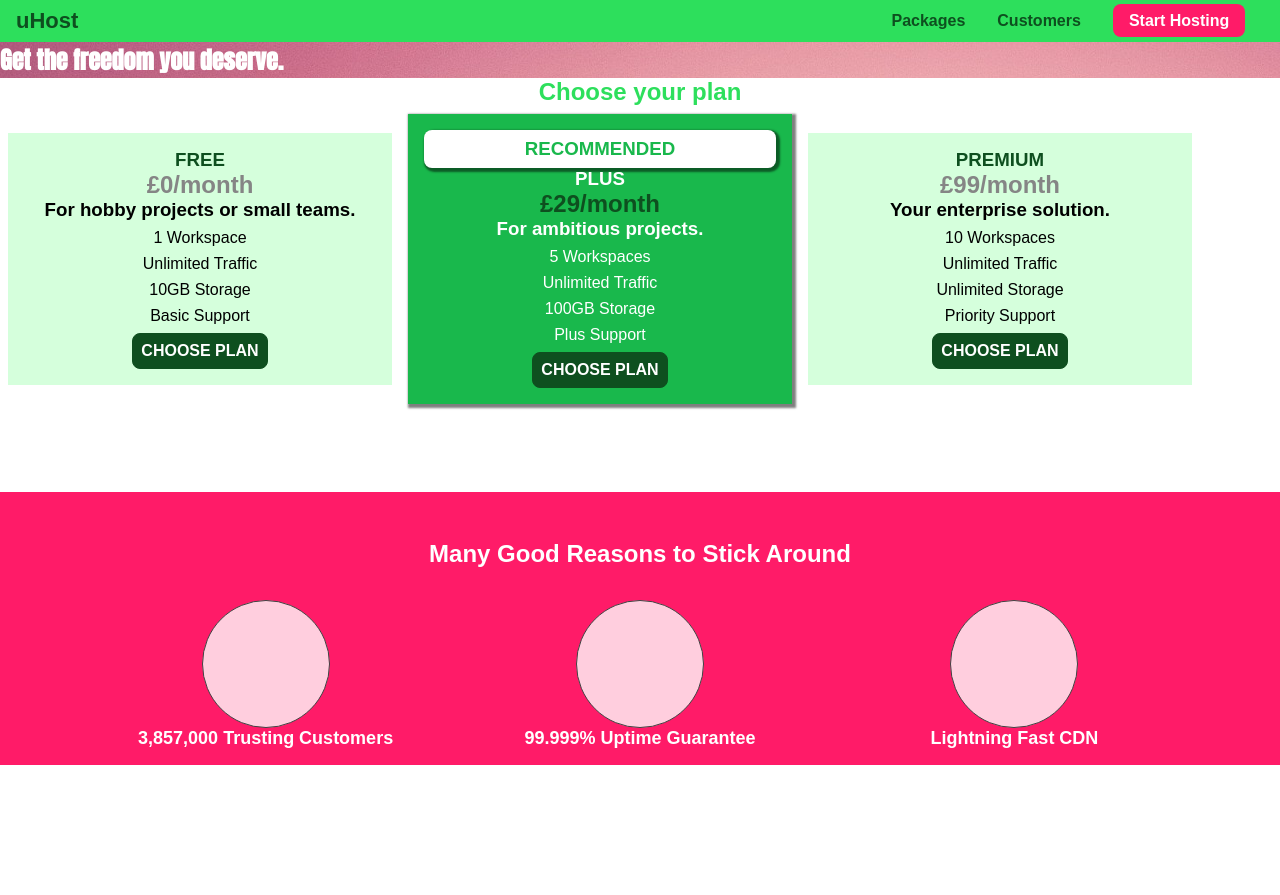
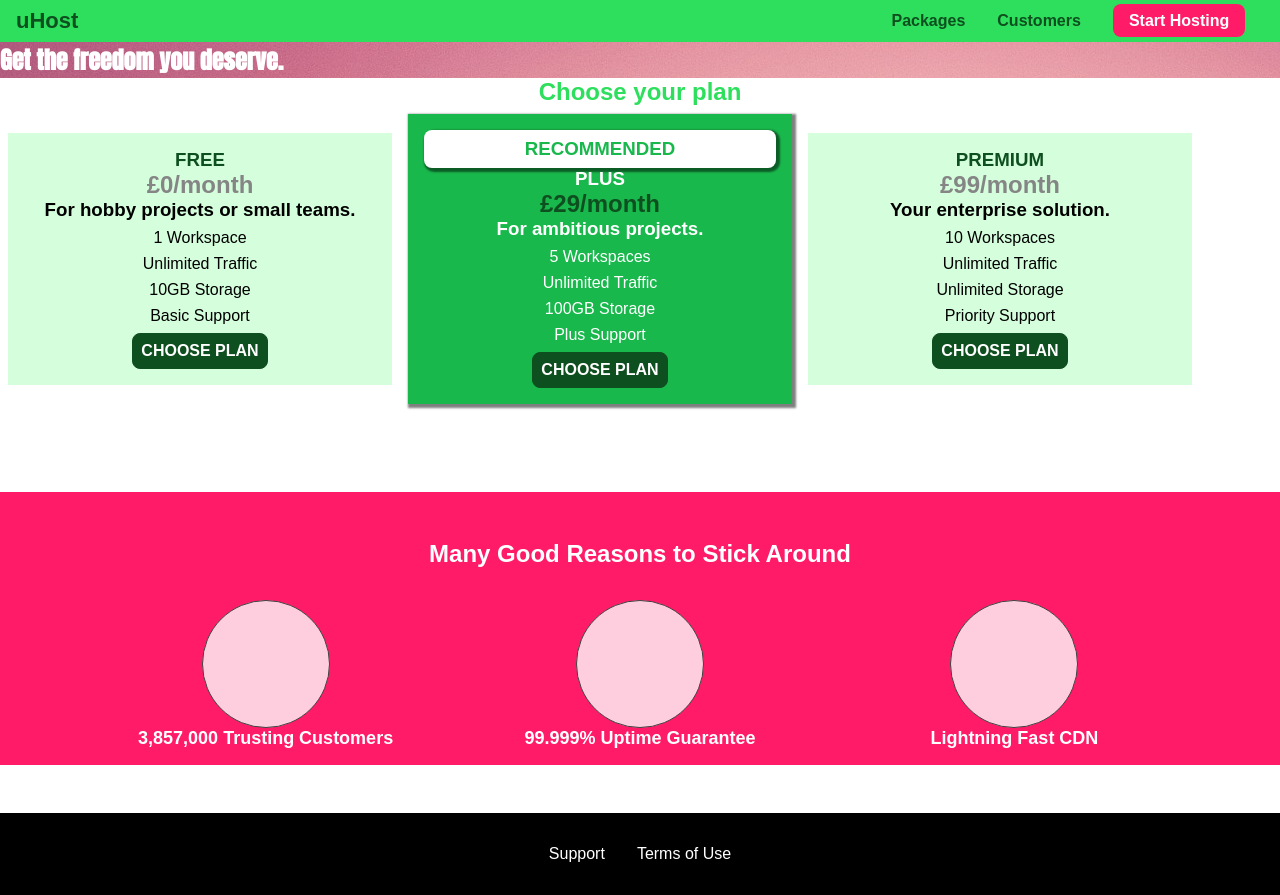
Before and after one commit to ArifEbrahim/web-hosting, a React (Vite) app: page / in a window 1280 px wide. Before the commit the page ends 800 px from the top, so only its background shows below. Built offline with nearby package versions, Linux system fonts and the light colour scheme.

Commit message:
basic footer complete

```diff
--- a/src/pages/home.module.css
+++ b/src/pages/home.module.css
@@ -89,25 +89,23 @@
   padding: 16px;
 }
 
-
-
 .key_features > .section_title {
   color: white;
   margin: 32px;
 }
 
-.key_features__list{
-list-style: none;
-text-align: center;
+.key_features__list {
+  list-style: none;
+  text-align: center;
 }
 
-.key_feature{
+.key_feature {
   display: inline-block;
   width: 30%;
   vertical-align: top;
 }
 
-.key_feature__image{
+.key_feature__image {
   background: #ffcede;
   width: 128px;
   height: 128px;
@@ -116,13 +114,12 @@ text-align: center;
   margin: 0 auto;
 }
 
-.key_feature__description{
+.key_feature__description {
   text-align: center;
   color: white;
   font-size: large;
   font-weight: bold;
 }
-
 
 .main_header {
   width: 100%;
@@ -184,3 +181,29 @@ text-align: center;
   background: white;
   border: none;
 }
+
+.main_footer {
+  background: black;
+  padding: 32px;
+  margin-top: 48px;
+}
+
+.main_footer__links {
+  list-style: none;
+  text-align: center;
+}
+
+.main_footer__link {
+  display: inline-block;
+  margin: 0 16px;
+}
+
+.main_footer__link > a {
+  color: white;
+  text-decoration: none;
+}
+
+.main_footer__link a:hover,
+.main_footer__link a:active {
+  color: #ccc;
+}
--- a/src/pages/index.tsx
+++ b/src/pages/index.tsx
@@ -26,6 +26,7 @@ export default function Home() {
           </ul>
         </nav>
       </header>
+      <main>
         <section className={styles.product_overview}>
           <h1>Get the freedom you deserve.</h1>
         </section>
@@ -102,6 +103,19 @@ export default function Home() {
             </li>
           </ul>
         </section>
+      </main>
+      <footer>
+        <nav className={styles.main_footer}>
+          <ul className={styles.main_footer__links}>
+            <li className={styles.main_footer__link}>
+              <a href="#">Support</a>
+            </li>
+            <li className={styles.main_footer__link}>
+              <a href="#">Terms of Use</a>
+            </li>
+          </ul>
+        </nav>
+      </footer>
     </>
   )
 }
```
Lines whose indentation alone changed are shown as unchanged.
